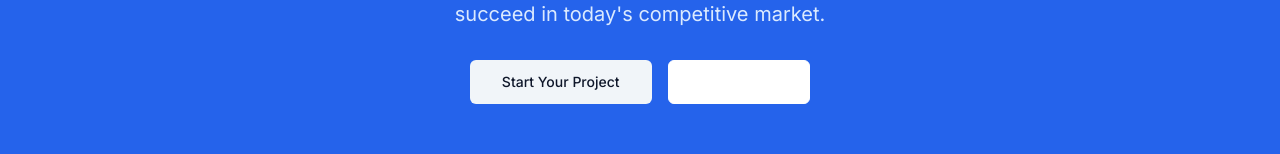
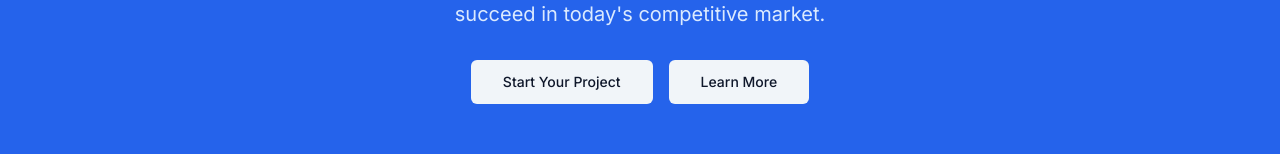
Before and after one commit to smartseyali/smartseyali, a React (Vite) app: page / in a window 1280 px wide. Shown: the part 1971-2125 px from the top of the page. Built offline with nearby package versions, Linux system fonts and the light colour scheme.

Commit message:
Refactor: Change button styles
Change the button styles on the home page as requested.

```diff
--- a/src/pages/Index.tsx
+++ b/src/pages/Index.tsx
@@ -169,7 +169,7 @@ const Index = () => {
             <Button asChild size="lg" variant="secondary">
               <Link to="/contact">Start Your Project</Link>
             </Button>
-            <Button asChild size="lg" variant="outline" className="border-white text-white hover:bg-white hover:text-primary-600">
+            <Button asChild size="lg" variant="secondary">
               <Link to="/services">Learn More</Link>
             </Button>
           </div>
```
